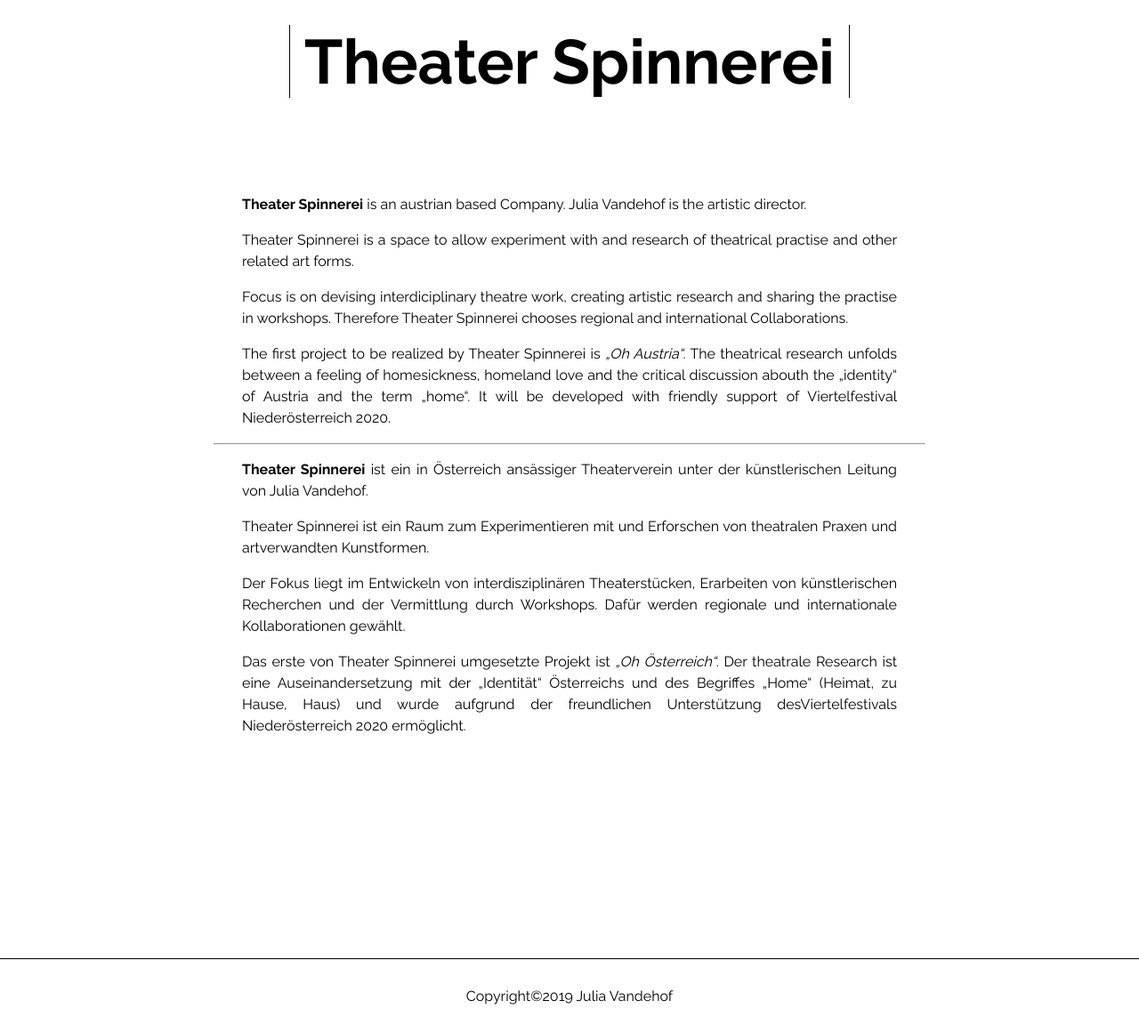
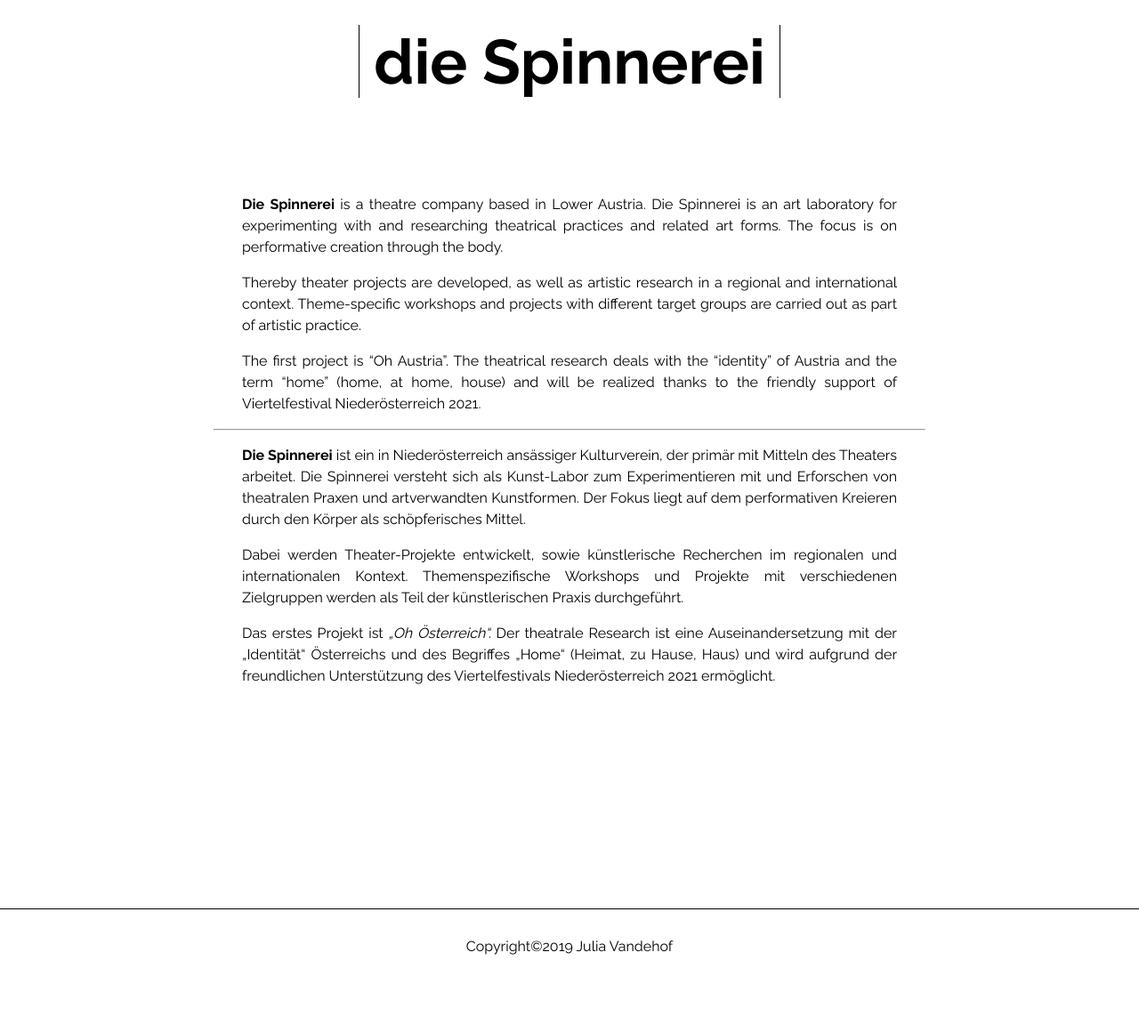
Before and after one commit to matteocarpi/julia, a Jekyll site: the page built from _posts/2020-01-24-theater-spinnerei.md, in a window 1280 px wide, cut to the strip 116-1277 px from the top of the page. Shown: the whole strip at 89% size. Built offline with Jekyll 4.4.1, drawn with Linux system fonts in a browser that asks for light colours; after the commit the page ends 1221 px from its top, so only the background shows below that.

Commit message:
Update from Forestry.io Julia Proeglhoef updated _posts/2020-01-24-theater-spinnerei.md

```diff
--- a/_posts/2020-01-24-theater-spinnerei.md
+++ b/_posts/2020-01-24-theater-spinnerei.md
@@ -3,7 +3,7 @@
 permalink: "/:title/"
 categories: media
 date: 2020-01-24T23:00:00.000+00:00
-title: Theater Spinnerei
+title: die Spinnerei
 sub_title: ''
 credits: ''
 preview_picture: ''
@@ -11,23 +11,19 @@
 only_current: false
 main_pictures: []
 description: |-
-  **Theater Spinnerei** is an austrian based Company. Julia Vandehof is the artistic director.
+  **Die** **Spinnerei** is a theatre company based in Lower Austria. Die Spinnerei is an art laboratory for experimenting with and researching theatrical practices and related art forms. The focus is on performative creation through the body.
 
-  Theater Spinnerei is a space to allow experiment with and research of theatrical practise and other related art forms.
+  Thereby theater projects are developed, as well as artistic research in a regional and international context. Theme-specific workshops and projects with different target groups are carried out as part of artistic practice.
 
-  Focus is on devising interdiciplinary theatre work, creating artistic research and sharing the practise in workshops. Therefore Theater Spinnerei chooses regional and international Collaborations.
-
-  The first project to be realized by Theater Spinnerei is _„Oh Austria“_. The theatrical research unfolds between a feeling of homesickness, homeland love and the critical discussion abouth the „identity“ of Austria and the term „home“. It will be developed with friendly support of Viertelfestival Niederösterreich 2020.
+  The first project is "Oh Austria". The theatrical research deals with the "identity" of Austria and the term "home" (home, at home, house) and will be realized thanks to the friendly support of Viertelfestival Niederösterreich 2021.
 
   ***
 
-  **Theater Spinnerei** ist ein in Österreich ansässiger Theaterverein unter der künstlerischen Leitung von Julia Vandehof.
+  **Die Spinnerei** ist ein in Niederösterreich ansässiger Kulturverein, der primär mit Mitteln des Theaters arbeitet. Die Spinnerei versteht sich als Kunst-Labor zum Experimentieren mit und Erforschen von theatralen Praxen und artverwandten Kunstformen. Der Fokus liegt auf dem performativen Kreieren durch den Körper als schöpferisches Mittel.
 
-  Theater Spinnerei ist ein Raum zum Experimentieren mit und Erforschen von theatralen Praxen und artverwandten Kunstformen.
+  Dabei werden Theater-Projekte entwickelt, sowie künstlerische Recherchen im regionalen und internationalen Kontext. Themenspezifische Workshops und Projekte mit verschiedenen Zielgruppen werden als Teil der künstlerischen Praxis durchgeführt.
 
-  Der Fokus liegt im Entwickeln von interdisziplinären Theaterstücken, Erarbeiten von künstlerischen Recherchen und der Vermittlung durch Workshops. Dafür werden regionale und internationale Kollaborationen gewählt.
-
-  Das erste von Theater Spinnerei umgesetzte Projekt ist _„Oh Österreich“_. Der theatrale Research ist eine Auseinandersetzung mit der „Identität“ Österreichs und des Begriffes „Home“ (Heimat, zu Hause, Haus) und wurde aufgrund der freundlichen Unterstützung desViertelfestivals Niederösterreich 2020 ermöglicht.
+  Das erstes Projekt ist _„Oh Österreich“._ Der theatrale Research ist eine Auseinandersetzung mit der „Identität“ Österreichs und des Begriffes „Home“ (Heimat, zu Hause, Haus) und wird aufgrund der freundlichen Unterstützung des Viertelfestivals Niederösterreich 2021 ermöglicht.
 gallery: []
 youtube_link: ''
 press: false
```
